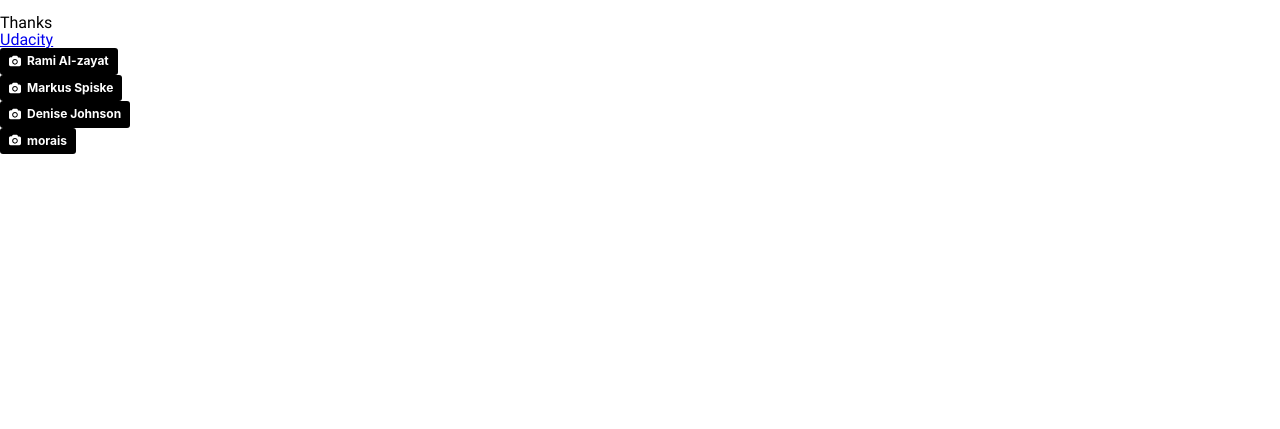
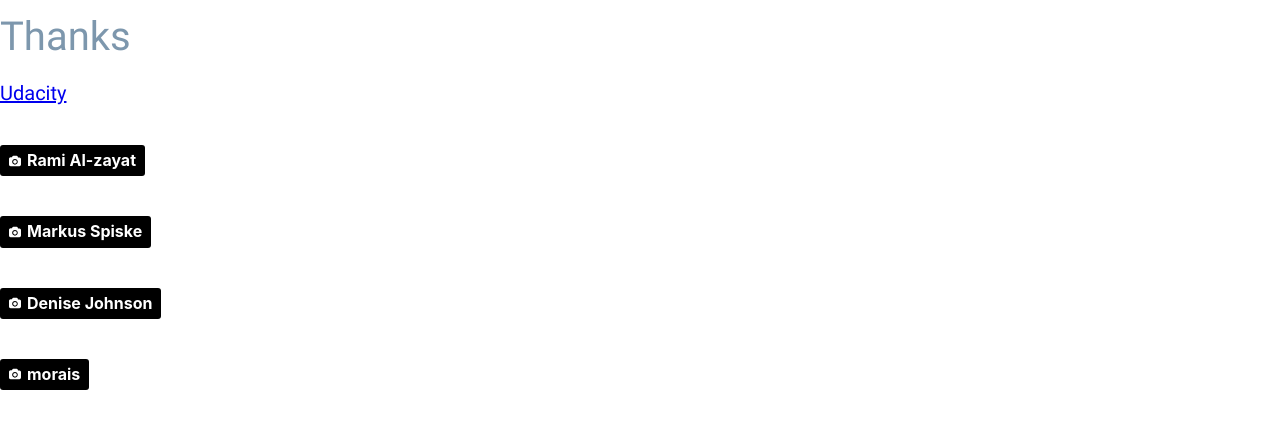
Before and after one commit to zenm/udacity-nanodegree-portfolio, a plain HTML site: page index.html in a window 1280 px wide. Shown: the part 1105-1534 px from the top of the page. Before the commit the page ends 1259 px from the top, so only its background shows below. Drawn offline with Linux system fonts and the light colour scheme.

Commit message:
Added to readme, added logo, thank yous

```diff
--- a/index.html
+++ b/index.html
@@ -14,7 +14,7 @@
   <div class="container">
     <section class="hero">
       <div class="hero-title-logo">
-        <img class="logo" src="https://via.placeholder.com/80x80" alt="">
+        <img class="logo" src="./resources/images/udacity-logo.png" alt="">
         <div class="titles">
           <h1>Jane Doette</h1>
           <h2>Font-End ninja</h2>
@@ -60,15 +60,15 @@
       </div>
     </section>
     <footer>
-      <h2>Thanks</h2>
+      <h3>Thanks</h3>
       <ul>
-        <a href="https://www.udacity.com/" target="
-        "><li>Udacity</li></a>
-        <li><a style="background-color:black;color:white;text-decoration:none;padding:4px 6px;font-family:-apple-system, BlinkMacSystemFont, &quot;San Francisco&quot;, &quot;Helvetica Neue&quot;, Helvetica, Ubuntu, Roboto, Noto, &quot;Segoe UI&quot;, Arial, sans-serif;font-size:12px;font-weight:bold;line-height:1.2;display:inline-block;border-radius:3px" href="https://unsplash.com/@rami_alzayat?utm_medium=referral&amp;utm_campaign=photographer-credit&amp;utm_content=creditBadge" target="_blank" rel="noopener noreferrer" title="Download free do whatever you want high-resolution photos from Rami Al-zayat"><span style="display:inline-block;padding:2px 3px"><svg xmlns="http://www.w3.org/2000/svg" style="height:12px;width:auto;position:relative;vertical-align:middle;top:-1px;fill:white" viewBox="0 0 32 32"><title>unsplash-logo</title><path d="M20.8 18.1c0 2.7-2.2 4.8-4.8 4.8s-4.8-2.1-4.8-4.8c0-2.7 2.2-4.8 4.8-4.8 2.7.1 4.8 2.2 4.8 4.8zm11.2-7.4v14.9c0 2.3-1.9 4.3-4.3 4.3h-23.4c-2.4 0-4.3-1.9-4.3-4.3v-15c0-2.3 1.9-4.3 4.3-4.3h3.7l.8-2.3c.4-1.1 1.7-2 2.9-2h8.6c1.2 0 2.5.9 2.9 2l.8 2.4h3.7c2.4 0 4.3 1.9 4.3 4.3zm-8.6 7.5c0-4.1-3.3-7.5-7.5-7.5-4.1 0-7.5 3.4-7.5 7.5s3.3 7.5 7.5 7.5c4.2-.1 7.5-3.4 7.5-7.5z"></path></svg></span><span style="display:inline-block;padding:2px 3px">Rami Al-zayat</span></a></li>
-        <li><a style="background-color:black;color:white;text-decoration:none;padding:4px 6px;font-family:-apple-system, BlinkMacSystemFont, &quot;San Francisco&quot;, &quot;Helvetica Neue&quot;, Helvetica, Ubuntu, Roboto, Noto, &quot;Segoe UI&quot;, Arial, sans-serif;font-size:12px;font-weight:bold;line-height:1.2;display:inline-block;border-radius:3px" href="https://unsplash.com/@markusspiske?utm_medium=referral&amp;utm_campaign=photographer-credit&amp;utm_content=creditBadge" target="_blank" rel="noopener noreferrer" title="Download free do whatever you want high-resolution photos from Markus Spiske"><span style="display:inline-block;padding:2px 3px"><svg xmlns="http://www.w3.org/2000/svg" style="height:12px;width:auto;position:relative;vertical-align:middle;top:-1px;fill:white" viewBox="0 0 32 32"><title>unsplash-logo</title><path d="M20.8 18.1c0 2.7-2.2 4.8-4.8 4.8s-4.8-2.1-4.8-4.8c0-2.7 2.2-4.8 4.8-4.8 2.7.1 4.8 2.2 4.8 4.8zm11.2-7.4v14.9c0 2.3-1.9 4.3-4.3 4.3h-23.4c-2.4 0-4.3-1.9-4.3-4.3v-15c0-2.3 1.9-4.3 4.3-4.3h3.7l.8-2.3c.4-1.1 1.7-2 2.9-2h8.6c1.2 0 2.5.9 2.9 2l.8 2.4h3.7c2.4 0 4.3 1.9 4.3 4.3zm-8.6 7.5c0-4.1-3.3-7.5-7.5-7.5-4.1 0-7.5 3.4-7.5 7.5s3.3 7.5 7.5 7.5c4.2-.1 7.5-3.4 7.5-7.5z"></path></svg></span><span style="display:inline-block;padding:2px 3px">Markus Spiske</span></a></li>
-        <li><a style="background-color:black;color:white;text-decoration:none;padding:4px 6px;font-family:-apple-system, BlinkMacSystemFont, &quot;San Francisco&quot;, &quot;Helvetica Neue&quot;, Helvetica, Ubuntu, Roboto, Noto, &quot;Segoe UI&quot;, Arial, sans-serif;font-size:12px;font-weight:bold;line-height:1.2;display:inline-block;border-radius:3px" href="https://unsplash.com/@auntneecey?utm_medium=referral&amp;utm_campaign=photographer-credit&amp;utm_content=creditBadge" target="_blank" rel="noopener noreferrer" title="Download free do whatever you want high-resolution photos from Denise Johnson"><span style="display:inline-block;padding:2px 3px"><svg xmlns="http://www.w3.org/2000/svg" style="height:12px;width:auto;position:relative;vertical-align:middle;top:-1px;fill:white" viewBox="0 0 32 32"><title>unsplash-logo</title><path d="M20.8 18.1c0 2.7-2.2 4.8-4.8 4.8s-4.8-2.1-4.8-4.8c0-2.7 2.2-4.8 4.8-4.8 2.7.1 4.8 2.2 4.8 4.8zm11.2-7.4v14.9c0 2.3-1.9 4.3-4.3 4.3h-23.4c-2.4 0-4.3-1.9-4.3-4.3v-15c0-2.3 1.9-4.3 4.3-4.3h3.7l.8-2.3c.4-1.1 1.7-2 2.9-2h8.6c1.2 0 2.5.9 2.9 2l.8 2.4h3.7c2.4 0 4.3 1.9 4.3 4.3zm-8.6 7.5c0-4.1-3.3-7.5-7.5-7.5-4.1 0-7.5 3.4-7.5 7.5s3.3 7.5 7.5 7.5c4.2-.1 7.5-3.4 7.5-7.5z"></path></svg></span><span style="display:inline-block;padding:2px 3px">Denise Johnson</span></a></li>
+        <li><a href="https://www.udacity.com/" target="
+        ">Udacity</a></li>
+        <li><a style="background-color:black;color:white;text-decoration:none;padding:4px 6px;font-family:-apple-system, BlinkMacSystemFont, &quot;San Francisco&quot;, &quot;Helvetica Neue&quot;, Helvetica, Ubuntu, Roboto, Noto, &quot;Segoe UI&quot;, Arial, sans-serif;font-size:16px;font-weight:bold;line-height:1.2;display:inline-block;border-radius:3px" href="https://unsplash.com/@rami_alzayat?utm_medium=referral&amp;utm_campaign=photographer-credit&amp;utm_content=creditBadge" target="_blank" rel="noopener noreferrer" title="Download free do whatever you want high-resolution photos from Rami Al-zayat"><span style="display:inline-block;padding:2px 3px"><svg xmlns="http://www.w3.org/2000/svg" style="height:12px;width:auto;position:relative;vertical-align:middle;top:-1px;fill:white" viewBox="0 0 32 32"><title>unsplash-logo</title><path d="M20.8 18.1c0 2.7-2.2 4.8-4.8 4.8s-4.8-2.1-4.8-4.8c0-2.7 2.2-4.8 4.8-4.8 2.7.1 4.8 2.2 4.8 4.8zm11.2-7.4v14.9c0 2.3-1.9 4.3-4.3 4.3h-23.4c-2.4 0-4.3-1.9-4.3-4.3v-15c0-2.3 1.9-4.3 4.3-4.3h3.7l.8-2.3c.4-1.1 1.7-2 2.9-2h8.6c1.2 0 2.5.9 2.9 2l.8 2.4h3.7c2.4 0 4.3 1.9 4.3 4.3zm-8.6 7.5c0-4.1-3.3-7.5-7.5-7.5-4.1 0-7.5 3.4-7.5 7.5s3.3 7.5 7.5 7.5c4.2-.1 7.5-3.4 7.5-7.5z"></path></svg></span><span style="display:inline-block;padding:2px 3px">Rami Al-zayat</span></a></li>
+        <li><a style="background-color:black;color:white;text-decoration:none;padding:4px 6px;font-family:-apple-system, BlinkMacSystemFont, &quot;San Francisco&quot;, &quot;Helvetica Neue&quot;, Helvetica, Ubuntu, Roboto, Noto, &quot;Segoe UI&quot;, Arial, sans-serif;font-size:16px;font-weight:bold;line-height:1.2;display:inline-block;border-radius:3px" href="https://unsplash.com/@markusspiske?utm_medium=referral&amp;utm_campaign=photographer-credit&amp;utm_content=creditBadge" target="_blank" rel="noopener noreferrer" title="Download free do whatever you want high-resolution photos from Markus Spiske"><span style="display:inline-block;padding:2px 3px"><svg xmlns="http://www.w3.org/2000/svg" style="height:12px;width:auto;position:relative;vertical-align:middle;top:-1px;fill:white" viewBox="0 0 32 32"><title>unsplash-logo</title><path d="M20.8 18.1c0 2.7-2.2 4.8-4.8 4.8s-4.8-2.1-4.8-4.8c0-2.7 2.2-4.8 4.8-4.8 2.7.1 4.8 2.2 4.8 4.8zm11.2-7.4v14.9c0 2.3-1.9 4.3-4.3 4.3h-23.4c-2.4 0-4.3-1.9-4.3-4.3v-15c0-2.3 1.9-4.3 4.3-4.3h3.7l.8-2.3c.4-1.1 1.7-2 2.9-2h8.6c1.2 0 2.5.9 2.9 2l.8 2.4h3.7c2.4 0 4.3 1.9 4.3 4.3zm-8.6 7.5c0-4.1-3.3-7.5-7.5-7.5-4.1 0-7.5 3.4-7.5 7.5s3.3 7.5 7.5 7.5c4.2-.1 7.5-3.4 7.5-7.5z"></path></svg></span><span style="display:inline-block;padding:2px 3px">Markus Spiske</span></a></li>
+        <li><a style="background-color:black;color:white;text-decoration:none;padding:4px 6px;font-family:-apple-system, BlinkMacSystemFont, &quot;San Francisco&quot;, &quot;Helvetica Neue&quot;, Helvetica, Ubuntu, Roboto, Noto, &quot;Segoe UI&quot;, Arial, sans-serif;font-size:16px;font-weight:bold;line-height:1.2;display:inline-block;border-radius:3px" href="https://unsplash.com/@auntneecey?utm_medium=referral&amp;utm_campaign=photographer-credit&amp;utm_content=creditBadge" target="_blank" rel="noopener noreferrer" title="Download free do whatever you want high-resolution photos from Denise Johnson"><span style="display:inline-block;padding:2px 3px"><svg xmlns="http://www.w3.org/2000/svg" style="height:12px;width:auto;position:relative;vertical-align:middle;top:-1px;fill:white" viewBox="0 0 32 32"><title>unsplash-logo</title><path d="M20.8 18.1c0 2.7-2.2 4.8-4.8 4.8s-4.8-2.1-4.8-4.8c0-2.7 2.2-4.8 4.8-4.8 2.7.1 4.8 2.2 4.8 4.8zm11.2-7.4v14.9c0 2.3-1.9 4.3-4.3 4.3h-23.4c-2.4 0-4.3-1.9-4.3-4.3v-15c0-2.3 1.9-4.3 4.3-4.3h3.7l.8-2.3c.4-1.1 1.7-2 2.9-2h8.6c1.2 0 2.5.9 2.9 2l.8 2.4h3.7c2.4 0 4.3 1.9 4.3 4.3zm-8.6 7.5c0-4.1-3.3-7.5-7.5-7.5-4.1 0-7.5 3.4-7.5 7.5s3.3 7.5 7.5 7.5c4.2-.1 7.5-3.4 7.5-7.5z"></path></svg></span><span style="display:inline-block;padding:2px 3px">Denise Johnson</span></a></li>
         <li>
-          <a style="background-color:black;color:white;text-decoration:none;padding:4px 6px;font-family:-apple-system, BlinkMacSystemFont, &quot;San Francisco&quot;, &quot;Helvetica Neue&quot;, Helvetica, Ubuntu, Roboto, Noto, &quot;Segoe UI&quot;, Arial, sans-serif;font-size:12px;font-weight:bold;line-height:1.2;display:inline-block;border-radius:3px" href="https://unsplash.com/@morais?utm_medium=referral&amp;utm_campaign=photographer-credit&amp;utm_content=creditBadge" target="_blank" rel="noopener noreferrer" title="Download free do whatever you want high-resolution photos from morais"><span style="display:inline-block;padding:2px 3px"><svg xmlns="http://www.w3.org/2000/svg" style="height:12px;width:auto;position:relative;vertical-align:middle;top:-1px;fill:white" viewBox="0 0 32 32"><title>unsplash-logo</title><path d="M20.8 18.1c0 2.7-2.2 4.8-4.8 4.8s-4.8-2.1-4.8-4.8c0-2.7 2.2-4.8 4.8-4.8 2.7.1 4.8 2.2 4.8 4.8zm11.2-7.4v14.9c0 2.3-1.9 4.3-4.3 4.3h-23.4c-2.4 0-4.3-1.9-4.3-4.3v-15c0-2.3 1.9-4.3 4.3-4.3h3.7l.8-2.3c.4-1.1 1.7-2 2.9-2h8.6c1.2 0 2.5.9 2.9 2l.8 2.4h3.7c2.4 0 4.3 1.9 4.3 4.3zm-8.6 7.5c0-4.1-3.3-7.5-7.5-7.5-4.1 0-7.5 3.4-7.5 7.5s3.3 7.5 7.5 7.5c4.2-.1 7.5-3.4 7.5-7.5z"></path></svg></span><span style="display:inline-block;padding:2px 3px">morais</span></a>
+          <a style="background-color:black;color:white;text-decoration:none;padding:4px 6px;font-family:-apple-system, BlinkMacSystemFont, &quot;San Francisco&quot;, &quot;Helvetica Neue&quot;, Helvetica, Ubuntu, Roboto, Noto, &quot;Segoe UI&quot;, Arial, sans-serif;font-size:16px;font-weight:bold;line-height:1.2;display:inline-block;border-radius:3px" href="https://unsplash.com/@morais?utm_medium=referral&amp;utm_campaign=photographer-credit&amp;utm_content=creditBadge" target="_blank" rel="noopener noreferrer" title="Download free do whatever you want high-resolution photos from morais"><span style="display:inline-block;padding:2px 3px"><svg xmlns="http://www.w3.org/2000/svg" style="height:12px;width:auto;position:relative;vertical-align:middle;top:-1px;fill:white" viewBox="0 0 32 32"><title>unsplash-logo</title><path d="M20.8 18.1c0 2.7-2.2 4.8-4.8 4.8s-4.8-2.1-4.8-4.8c0-2.7 2.2-4.8 4.8-4.8 2.7.1 4.8 2.2 4.8 4.8zm11.2-7.4v14.9c0 2.3-1.9 4.3-4.3 4.3h-23.4c-2.4 0-4.3-1.9-4.3-4.3v-15c0-2.3 1.9-4.3 4.3-4.3h3.7l.8-2.3c.4-1.1 1.7-2 2.9-2h8.6c1.2 0 2.5.9 2.9 2l.8 2.4h3.7c2.4 0 4.3 1.9 4.3 4.3zm-8.6 7.5c0-4.1-3.3-7.5-7.5-7.5-4.1 0-7.5 3.4-7.5 7.5s3.3 7.5 7.5 7.5c4.2-.1 7.5-3.4 7.5-7.5z"></path></svg></span><span style="display:inline-block;padding:2px 3px">morais</span></a>
         </li>
       </ul>
     </footer>
--- a/resources/styles/main.css
+++ b/resources/styles/main.css
@@ -99,7 +99,8 @@ Featured works
   margin: 0 0 2em 0;
 }
 
-.title-featured .featured-title {
+.title-featured .featured-title,
+footer h3 {
   font-size: 1.5em;
   color: #7d97ad;
   line-height: 1.2em;
@@ -148,6 +149,15 @@ p {
   text-align: center;
 }
 
+footer {
+  padding: 1em;
+}
+footer li {
+  font-size: 1.25em;
+  line-height: 1.2;
+  margin: 0 0 2em 0;
+}
+
 /*
 Tablet styles
 */
@@ -182,8 +192,11 @@ Tablet styles
     width: 30%;
     margin: 0 0 1em 0;
   }
-
-  .title-featured .featured-title {
+  footer {
+    padding: 0;
+  }
+  .title-featured .featured-title,
+  footer h3 {
     font-size: 2.5em;
     margin: 0 0 .5em 0;
   }
@@ -217,4 +230,12 @@ Desktop styles
     font-size: 3em;
   }
 
+  footer {
+    padding: 2em 0;
+
+  }
+  footer li {
+    display: inline-block;
+    margin: 0 0 3em 0;
+  }
 }
```
Also changed, not shown: resources/images/udacity-logo.png (added), 1 other file.
